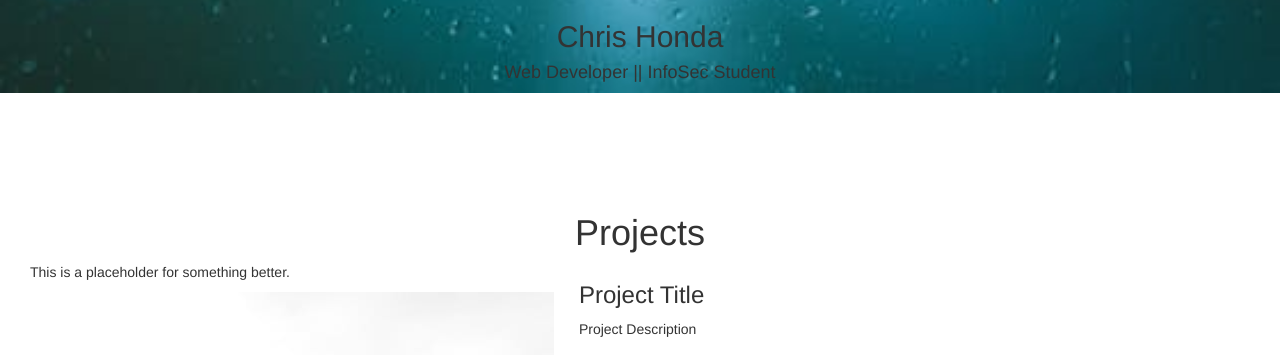
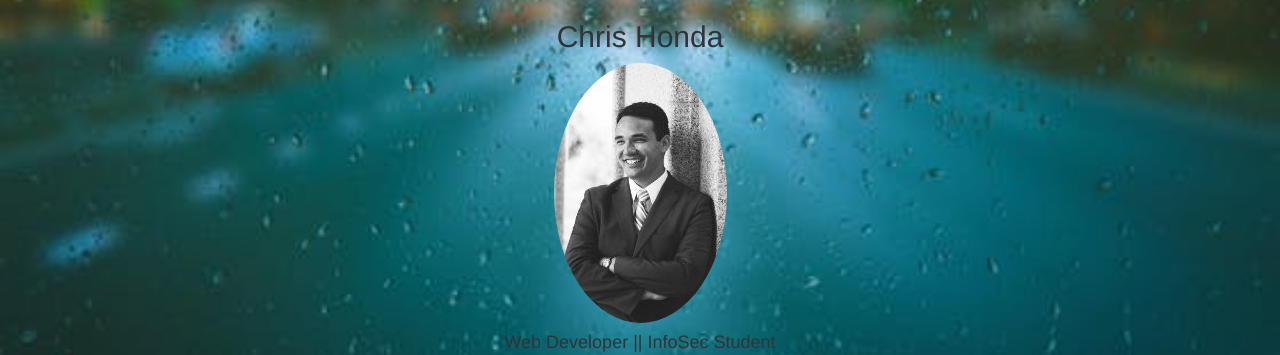
Before and after one commit to honda0306/BootstrapPortfolio, a plain HTML site: page index.html in a window 1280 px wide. Shown: the top 355 px of the page. Drawn offline with nearby package versions, Linux system fonts and the light colour scheme.

Commit message:
Added headshot with rounded edges

```diff
--- a/css/index.css
+++ b/css/index.css
@@ -1,3 +1,7 @@
+.profile-picture {
+
+    border-radius: 50%;
+}
 .logo {
     height: 75px;
     width: 75px;
--- a/index.html
+++ b/index.html
@@ -24,6 +24,7 @@
                 <div class="col-12">
                     <div class="header-col">
                         <h2>Chris Honda</h2>
+                        <img src="./img/headshot_li.png" class="center-block profile-picture img-responsive">
                         <h4>Web Developer || InfoSec Student</h4>
                     </div>
                 </div>
```
Also changed, not shown: img/headshot_li.png (added).
